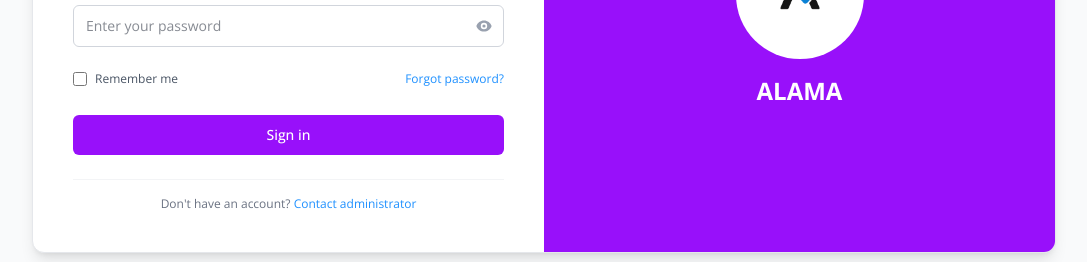
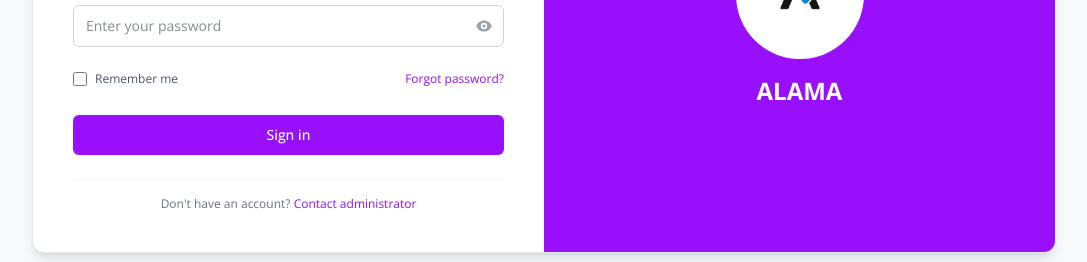
Before and after one commit to MuthoniGathiithi/alama_portal, a Next.js app: page / in a window 1280 px wide. Shown: the part 381-643 px from the top of the page, without its empty margins (96-1183 px from the left). Built offline with nearby package versions, Linux system fonts and the light colour scheme.

Commit message:
resize buttons

```diff
--- a/src/components/ElevatedCard.tsx
+++ b/src/components/ElevatedCard.tsx
@@ -71,14 +71,14 @@ const ElevatedCard = ({ onLogin }: { onLogin: () => void }) => {
                     id="remember-me"
                     name="remember-me"
                     type="checkbox"
-                    className="h-3.5 w-3.5 text-[#1E90FF] focus:ring-[#1E90FF] border-gray-300 rounded"
+                    className="h-3.5 w-3.5 text-purple-600 focus:ring-purple-600 border-gray-300 rounded"
                   />
                   <label htmlFor="remember-me" className="ml-2 block text-xs text-gray-600">
                     Remember me
                   </label>
                 </div>
                 <div className="text-xs">
-                  <a href="#" className="text-[#1E90FF] hover:underline">
+                  <a href="#" className="text-purple-600 hover:underline">
                     Forgot password?
                   </a>
                 </div>
@@ -97,7 +97,7 @@ const ElevatedCard = ({ onLogin }: { onLogin: () => void }) => {
 
             <div className="mt-6 pt-4 border-t border-gray-100 text-center text-xs text-gray-500">
               Don't have an account?{' '}
-              <a href="#" className="text-[#1E90FF] hover:underline">
+              <a href="#" className="text-purple-600 hover:underline">
                 Contact administrator
               </a>
             </div>
--- a/src/components/Sidebar.tsx
+++ b/src/components/Sidebar.tsx
@@ -72,7 +72,7 @@ const Sidebar = () => {
                 }`}
               >
                 <span className={`absolute left-2 top-1/2 transform -translate-y-1/2 w-1.5 h-1.5 rounded-full ${
-                  isActive('/dashboard') ? 'bg-[#1E90FF]' : 'bg-gray-400'
+                  isActive('/dashboard') ? 'bg-purple-600' : 'bg-gray-400'
                 }`}></span>
                 Dashboard
               </button>
@@ -112,7 +112,7 @@ const Sidebar = () => {
                 }`}
               >
                 <span className={`absolute left-2 top-1/2 transform -translate-y-1/2 w-1.5 h-1.5 rounded-full ${
-                  isActive('/countries') ? 'bg-[#1E90FF]' : 'bg-gray-400'
+                  isActive('/countries') ? 'bg-purple-600' : 'bg-gray-400'
                 }`}></span>
                 Countries
               </button>
@@ -151,7 +151,7 @@ const Sidebar = () => {
                 }`}
               >
                 <span className={`absolute left-2 top-1/2 transform -translate-y-1/2 w-1.5 h-1.5 rounded-full ${
-                  isActive('/settings') ? 'bg-[#1E90FF]' : 'bg-gray-400'
+                  isActive('/settings') ? 'bg-purple-600' : 'bg-gray-400'
                 }`}></span>
                 Settings
               </button>
```
